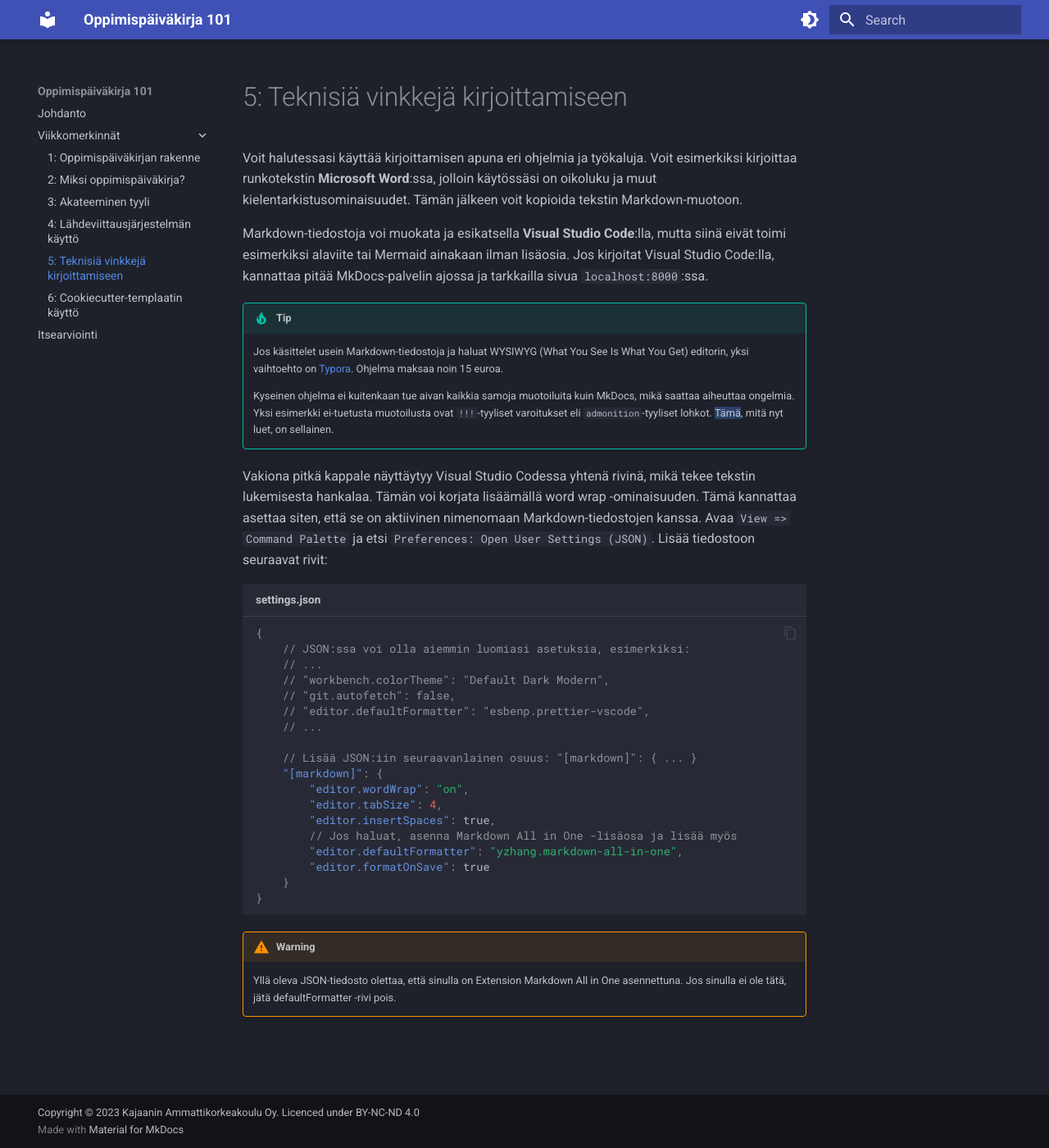
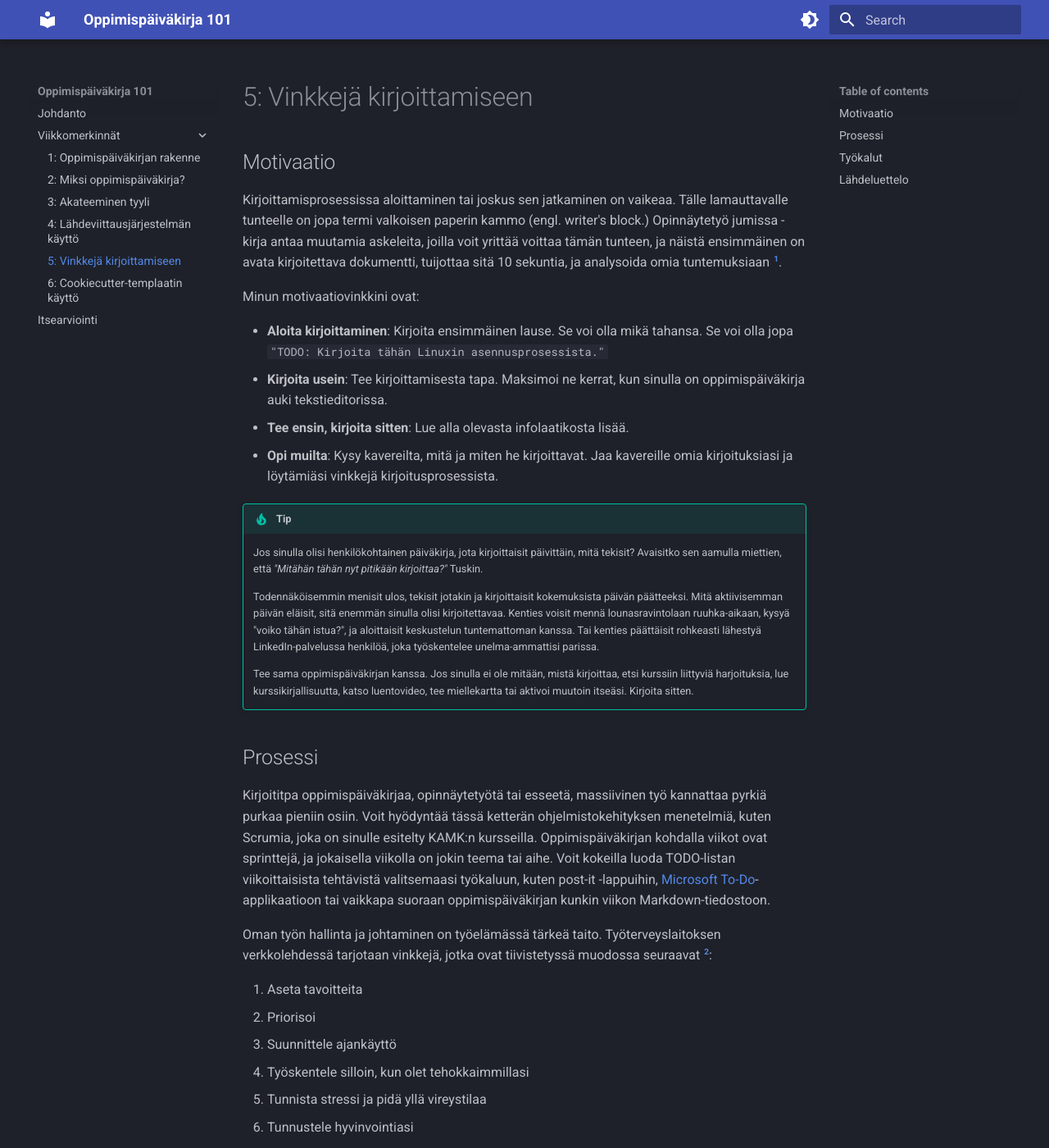
Before and after one commit to sourander/oat, an MkDocs documentation site: the page built from docs/weeks/05_tekniikka.md, in a window 1280 px wide and 1400 px high. Shown: the whole window at 82% size. Built offline with MkDocs 1.6.1 and Material for MkDocs 9.7.7, drawn with Linux system fonts in a browser that asks for light colours; some of the changed text lies outside the part shown.

Commit message:
Added motivation block

```diff
--- a/docs/weeks/05_tekniikka.md
+++ b/docs/weeks/05_tekniikka.md
@@ -1,6 +1,41 @@
-# 5: Teknisiä vinkkejä kirjoittamiseen
+# 5: Vinkkejä kirjoittamiseen
 
-Voit halutessasi käyttää kirjoittamisen apuna eri ohjelmia ja työkaluja. Voit esimerkiksi kirjoittaa runkotekstin **Microsoft Word**:ssa, jolloin käytössäsi on oikoluku ja muut kielentarkistusominaisuudet. Tämän jälkeen voit kopioida tekstin Markdown-muotoon.
+## Motivaatio
+
+Kirjoittamisprosessissa aloittaminen tai joskus sen jatkaminen on vaikeaa. Tälle lamauttavalle tunteelle on jopa termi valkoisen paperin kammo (engl. writer's block.) Opinnäytetyö jumissa -kirja antaa muutamia askeleita, joilla voit yrittää voittaa tämän tunteen, ja näistä ensimmäinen on avata kirjoitettava dokumentti, tuijottaa sitä 10 sekuntia, ja analysoida omia tuntemuksiaan [^3582cf].
+
+Minun motivaatiovinkkini ovat:
+
+* **Aloita kirjoittaminen**: Kirjoita ensimmäinen lause. Se voi olla mikä tahansa. Se voi olla jopa `"TODO: Kirjoita tähän Linuxin asennusprosessista."`
+* **Kirjoita usein**: Tee kirjoittamisesta tapa. Maksimoi ne kerrat, kun sinulla on oppimispäiväkirja auki tekstieditorissa.
+* **Tee ensin, kirjoita sitten**: Lue alla olevasta infolaatikosta lisää.
+* **Opi muilta**: Kysy kavereilta, mitä ja miten he kirjoittavat. Jaa kavereille omia kirjoituksiasi ja löytämiäsi vinkkejä kirjoitusprosessista.
+
+!!! tip
+
+    Jos sinulla olisi henkilökohtainen päiväkirja, jota kirjoittaisit päivittäin, mitä tekisit? Avaisitko sen aamulla miettien, että *"Mitähän tähän nyt pitikään kirjoittaa?"* Tuskin.
+
+    Todennäköisemmin menisit ulos, tekisit jotakin ja kirjoittaisit kokemuksista päivän päätteeksi. Mitä aktiivisemman päivän eläisit, sitä enemmän sinulla olisi kirjoitettavaa. Kenties voisit mennä lounasravintolaan ruuhka-aikaan, kysyä "voiko tähän istua?", ja aloittaisit keskustelun tuntemattoman kanssa. Tai kenties päättäisit rohkeasti lähestyä LinkedIn-palvelussa henkilöä, joka työskentelee unelma-ammattisi parissa.
+
+    Tee sama oppimispäiväkirjan kanssa. Jos sinulla ei ole mitään, mistä kirjoittaa, etsi kurssiin liittyviä harjoituksia, lue kurssikirjallisuutta, katso luentovideo, tee miellekartta tai aktivoi muutoin itseäsi. Kirjoita sitten.
+
+## Prosessi
+
+Kirjoititpa oppimispäiväkirjaa, opinnäytetyötä tai esseetä, massiivinen työ kannattaa pyrkiä purkaa pieniin osiin. Voit hyödyntää tässä ketterän ohjelmistokehityksen menetelmiä, kuten Scrumia, joka on sinulle esitelty KAMK:n kursseilla. Oppimispäiväkirjan kohdalla viikot ovat sprinttejä, ja jokaisella viikolla on jokin teema tai aihe. Voit kokeilla luoda TODO-listan viikoittaisista tehtävistä valitsemaasi työkaluun, kuten post-it -lappuihin, [Microsoft To-Do](https://to-do.office.com/tasks/today)-applikaatioon tai vaikkapa suoraan oppimispäiväkirjan kunkin viikon Markdown-tiedostoon.
+
+Oman työn hallinta ja johtaminen on työelämässä tärkeä taito. Työterveyslaitoksen verkkolehdessä tarjotaan vinkkejä, jotka ovat tiivistetyssä muodossa seuraavat [^f65588]:
+
+1. Aseta tavoitteita
+2. Priorisoi
+3. Suunnittele ajankäyttö
+4. Työskentele silloin, kun olet tehokkaimmillasi
+5. Tunnista stressi ja pidä yllä vireystilaa
+6. Tunnustele hyvinvointiasi
+7. Kannusta itseäsi
+
+## Työkalut
+
+Voit halutessasi käyttää kirjoittamisen apuna eri ohjelmia ja työkaluja. Voit esimerkiksi kirjoittaa runkotekstin **Microsoft Word**:ssa, jolloin käytössäsi on oikoluku ja muut kielentarkistusominaisuudet. Tämän jälkeen voit kopioida tekstin Markdown-muotoon. Voit jopa kokeilla sanella tekstiä valitsemasi speech-to-text -ohjelman avulla; muista kuitenkin tarkistaa robotin litteroima teksti ennen sen julkaisemista.
 
 Markdown-tiedostoja voi muokata ja esikatsella **Visual Studio Code**:lla, mutta siinä eivät toimi esimerkiksi alaviite tai Mermaid ainakaan ilman lisäosia. Jos kirjoitat Visual Studio Code:lla, kannattaa pitää MkDocs-palvelin ajossa ja tarkkailla sivua `localhost:8000`:ssa.
 
@@ -36,3 +71,8 @@ Vakiona pitkä kappale näyttäytyy Visual Studio Codessa yhtenä rivinä, mikä
 !!! warning
 
     Yllä oleva JSON-tiedosto olettaa, että sinulla on Extension Markdown All in One asennettuna. Jos sinulla ei ole tätä, jätä defaultFormatter -rivi pois.
+
+## Lähdeluettelo
+
+[^3582cf]: Ahonen, S. *Opinnäytetyö jumissa. Mitä tehdä kun homma ei etene.* Tampere: Vastapaino. 2023.
+[^f65588]: Sarkkinen, M. *Ole itsellesi paras mahdollinen pomo! Seitsemän keinoa parantaa itsensä johtamisen taitoja*. Työpiste-verkkolehti. 2020. https://www.ttl.fi/tyopiste/ole-itsellesi-paras-mahdollinen-pomo-seitseman-keinoa-parantaa-itsensa-johtamisen-taitoja
```
Also changed, not shown: 1 other file.
